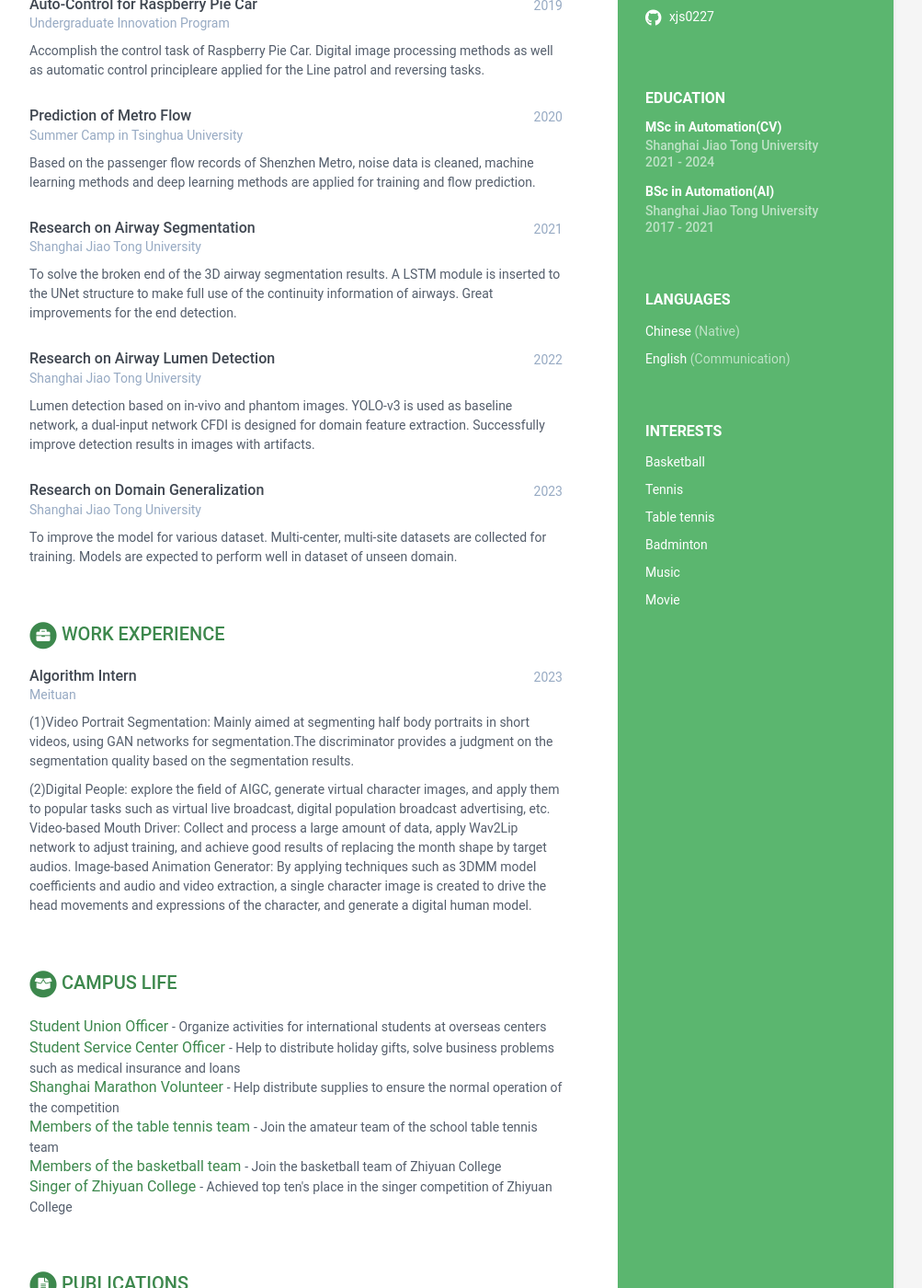
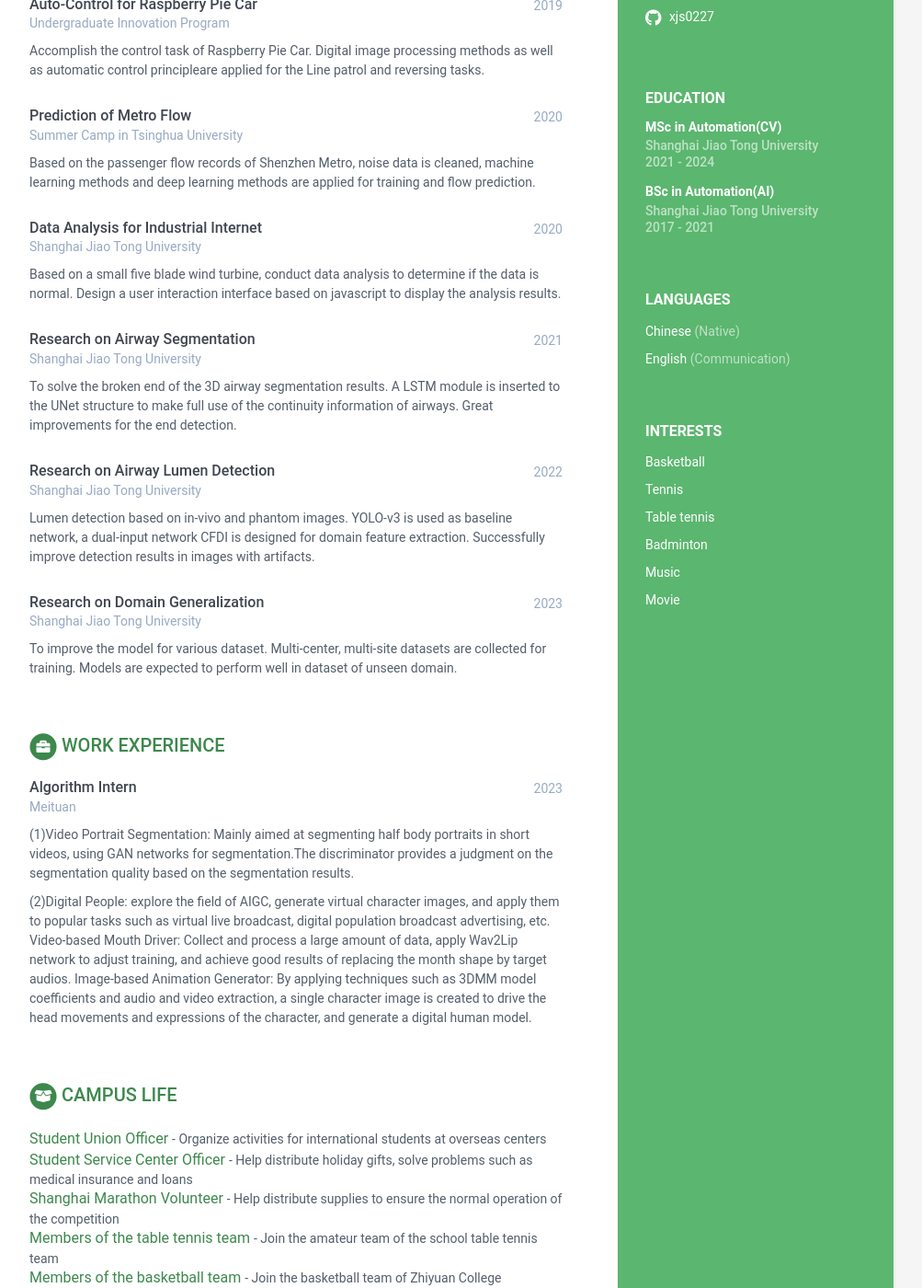
Before and after one commit to longyingsuifeng0227/xjs0227.github.io, a Jekyll site: the page built from index.html, in a window 1280 px wide and 1400 px high, scrolled down 460 px. Shown: the whole window at 92% size, without its empty margins (168-1171 px from the left). Built offline with Jekyll 4.4.1, drawn with Linux system fonts in a browser that asks for light colours.

Commit message:
Update data.yml

```diff
--- a/_data/data.yml
+++ b/_data/data.yml
@@ -99,6 +99,13 @@ experiences:
           Based on the passenger flow records of Shenzhen Metro, noise data is
           cleaned, machine learning methods and deep learning methods are applied
           for training and flow prediction.
+      - role: Data Analysis for Industrial Internet
+        time: 2020
+        company: Shanghai Jiao Tong University
+        details: |
+          Based on a small five blade wind turbine, conduct data analysis to determine
+          if the data is normal. Design a user interaction interface based on javascript
+          to display the analysis results.
       - role: Research on Airway Segmentation
         time: 2021
         company: Shanghai Jiao Tong University
@@ -166,7 +173,7 @@ oss:
         tagline: "Organize activities for international students at overseas centers"
       - title: Student Service Center Officer
         link: "#"
-        tagline: "Help to distribute holiday gifts, solve business problems such as medical insurance and loans"
+        tagline: "Help distribute holiday gifts, solve problems such as medical insurance and loans"
       - title: Shanghai Marathon Volunteer
         link: "#"
         tagline: "Help distribute supplies to ensure the normal operation of the competition"
```
